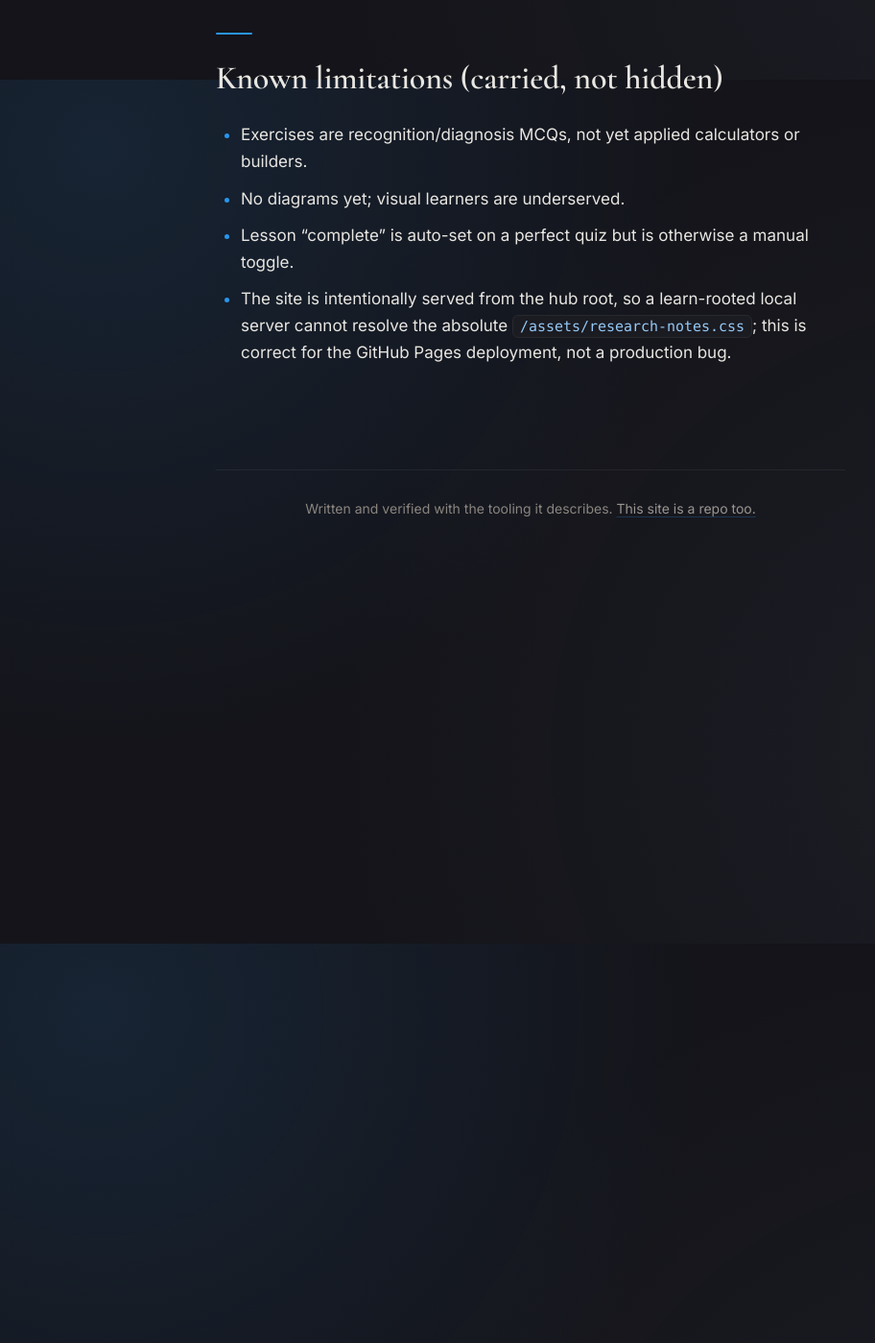
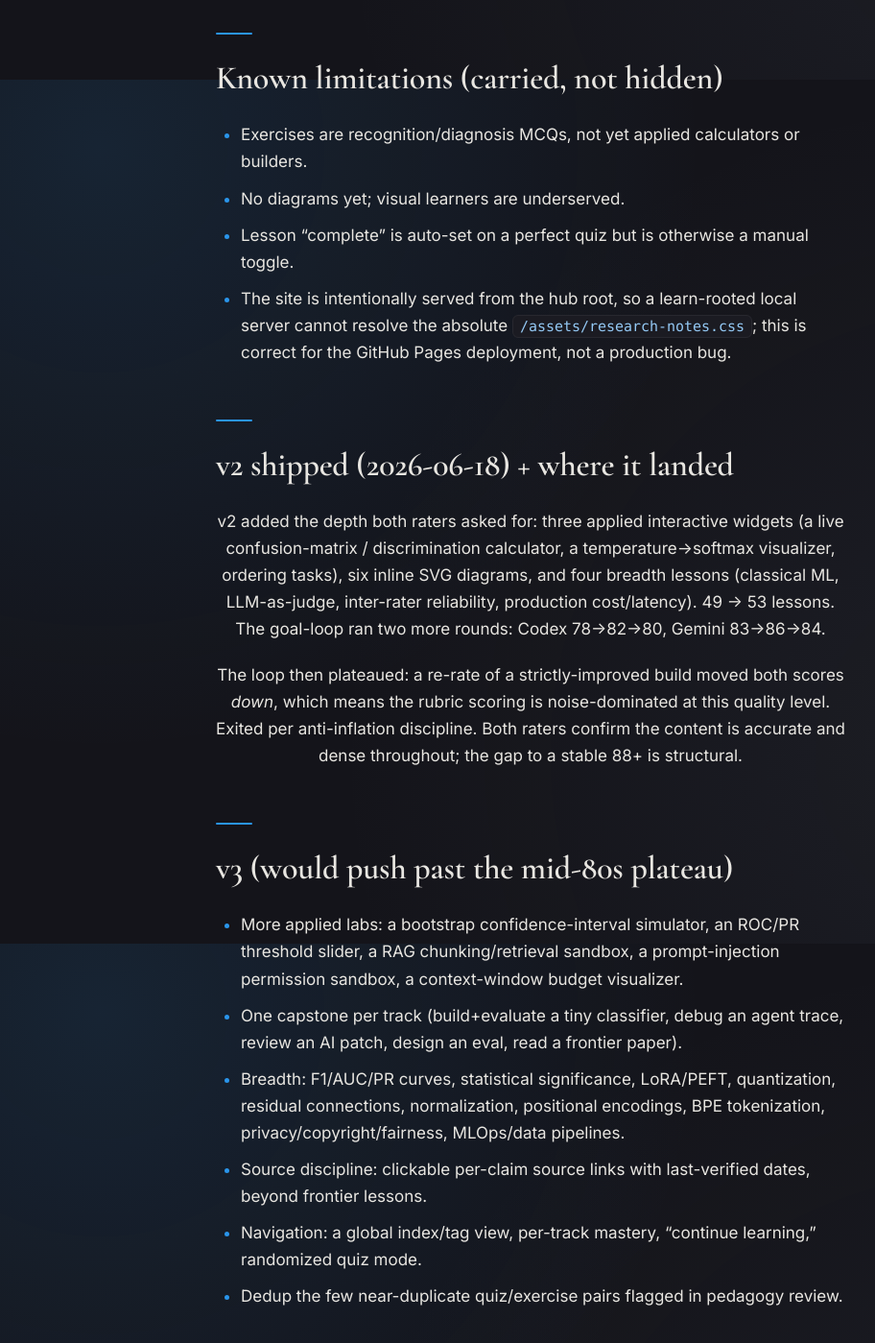
Before and after one commit to KiwiMaddog2020/kiwimaddog2020.github.io, a Jekyll site: the page built from learn/ROADMAP.md, in a window 1280 px wide and 1400 px high, scrolled down 1717 px. Shown: the whole window at 96% size, without its empty margins (87-999 px from the left). Built offline with Jekyll 4.4.1, drawn with Linux system fonts in a browser that asks for light colours; our own code applies the rules of GitHub Pages for plain Markdown files.

Commit message:
docs(learn): ROADMAP -- v2 shipped + v3 structural items past the plateau

```diff
--- a/learn/ROADMAP.md
+++ b/learn/ROADMAP.md
@@ -44,3 +44,26 @@
 - The site is intentionally served from the hub root, so a learn-rooted local server cannot
   resolve the absolute `/assets/research-notes.css`; this is correct for the GitHub Pages
   deployment, not a production bug.
+
+## v2 shipped (2026-06-18) + where it landed
+
+v2 added the depth both raters asked for: three applied interactive widgets (a live confusion-matrix
+/ discrimination calculator, a temperature->softmax visualizer, ordering tasks), six inline SVG
+diagrams, and four breadth lessons (classical ML, LLM-as-judge, inter-rater reliability, production
+cost/latency). 49 -> 53 lessons. The goal-loop ran two more rounds: Codex 78->82->80, Gemini 83->86->84.
+
+The loop then plateaued: a re-rate of a strictly-improved build moved both scores *down*, which means
+the rubric scoring is noise-dominated at this quality level. Exited per anti-inflation discipline.
+Both raters confirm the content is accurate and dense throughout; the gap to a stable 88+ is structural.
+
+## v3 (would push past the mid-80s plateau)
+
+- More applied labs: a bootstrap confidence-interval simulator, an ROC/PR threshold slider, a RAG
+  chunking/retrieval sandbox, a prompt-injection permission sandbox, a context-window budget visualizer.
+- One capstone per track (build+evaluate a tiny classifier, debug an agent trace, review an AI patch,
+  design an eval, read a frontier paper).
+- Breadth: F1/AUC/PR curves, statistical significance, LoRA/PEFT, quantization, residual connections,
+  normalization, positional encodings, BPE tokenization, privacy/copyright/fairness, MLOps/data pipelines.
+- Source discipline: clickable per-claim source links with last-verified dates, beyond frontier lessons.
+- Navigation: a global index/tag view, per-track mastery, "continue learning," randomized quiz mode.
+- Dedup the few near-duplicate quiz/exercise pairs flagged in pedagogy review.
```
